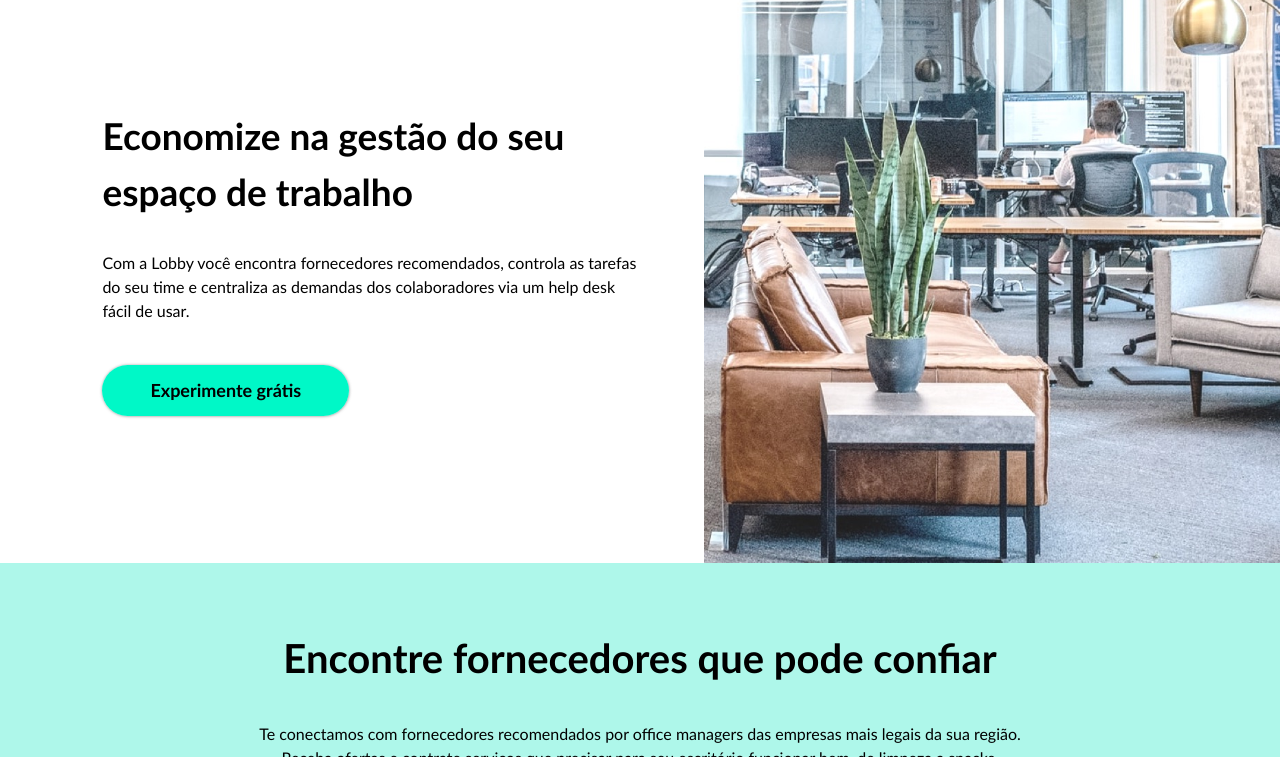
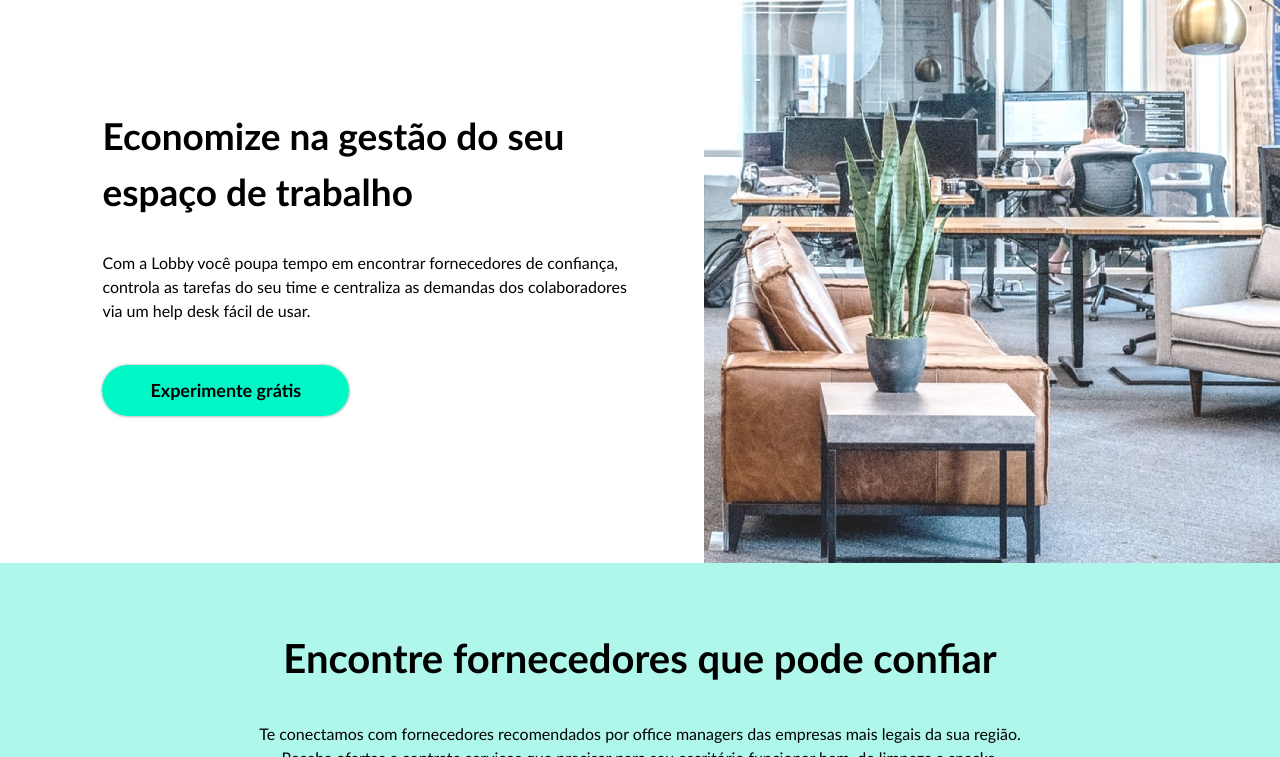
Before and after one commit to lobby-tech/lobby.tech, a Jekyll site: the page built from index.html, in a window 1280 px wide and 900 px high, cut to the strip 143-900 px from the top of the window. Built offline with Jekyll 4.4.1, drawn with Linux system fonts in a browser that asks for light colours.

Commit message:
Updated text

```diff
--- a/index.html
+++ b/index.html
@@ -8,7 +8,7 @@ layout: home
     <div class="billboard__content">
       <h1 class="billboard_title">Economize na gestão do seu espaço de trabalho</h1>
       <p>
-        Com a Lobby você encontra fornecedores recomendados,
+        Com a Lobby você poupa tempo em encontrar fornecedores de confiança,
         controla as tarefas do seu time e centraliza as demandas dos
         colaboradores via um help desk fácil de usar.
       </p>
```
